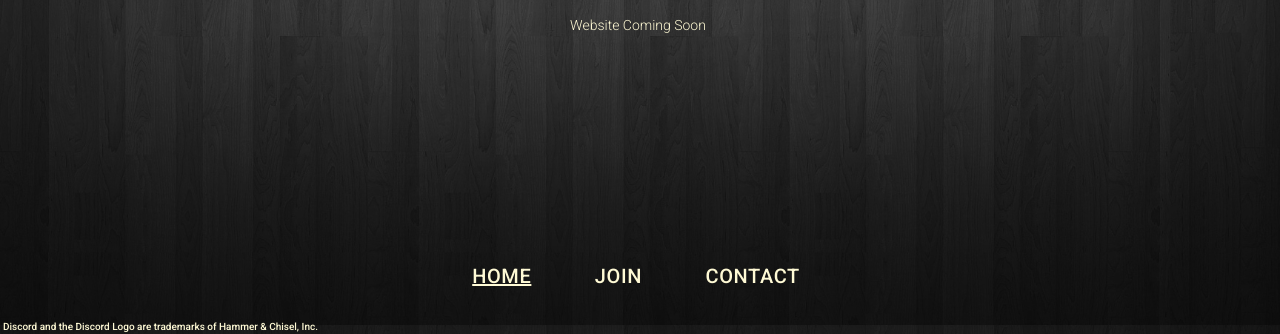
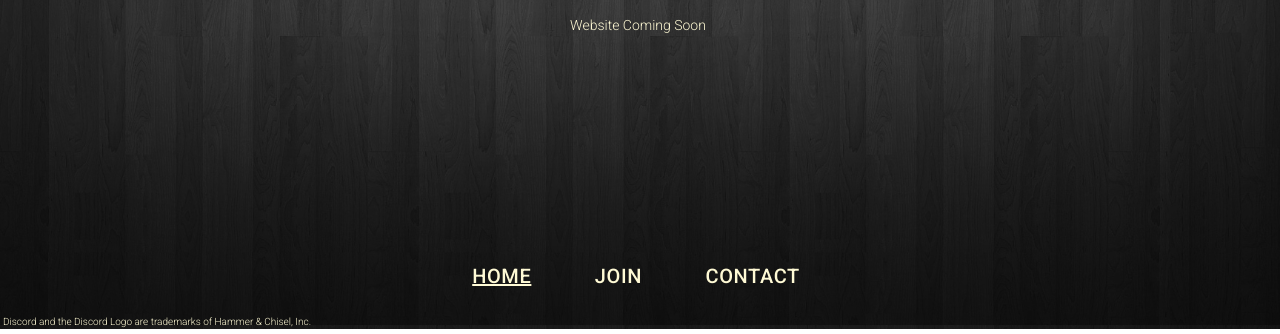
Before and after one commit to GearheadsAndGamers/gearheadsandgamers.com, a plain HTML site: page index.html in a window 1280 px wide. Shown: the part 475-809 px from the top of the page. Drawn offline with Linux system fonts and the light colour scheme.

Commit message:
footer update

```diff
--- a/assets/css/styles.css
+++ b/assets/css/styles.css
@@ -128,11 +128,12 @@ body {
 
 .footer {
     bottom: 0;
-    height: 5px;
+    height: 10px;
     left: 0;
     padding-left: 3px;
     position: absolute;
     width: 100%;
     text-align: left;
     font-size: 10px;
+    font-weight: 300;
 }
```
